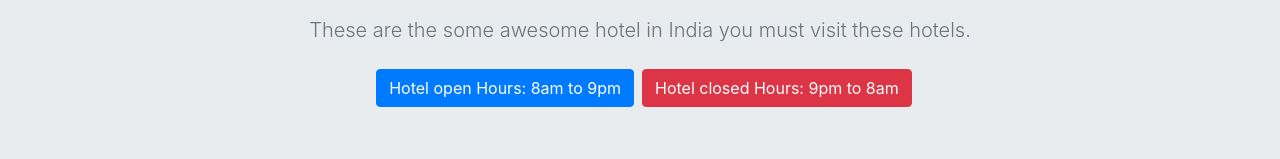
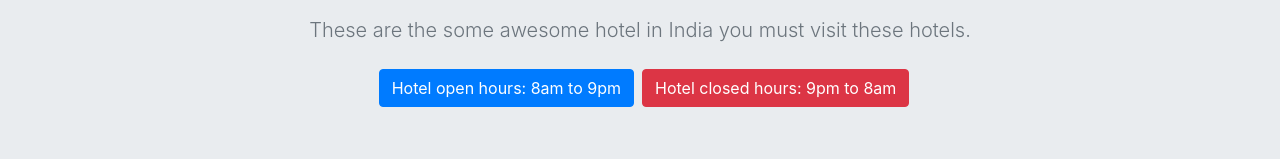
Before and after one commit to Nitin1604/HotelManagement, a React (Create React App) app: page /about in a window 1280 px wide. Shown: the part 161-320 px from the top of the page. Built offline with nearby package versions, Linux system fonts and the light colour scheme; the HTML template or start-up script is replaced by a standard one.

Commit message:
About.js page updated

```diff
--- a/src/Components/About.js
+++ b/src/Components/About.js
@@ -27,8 +27,8 @@ const AboutComponent = () => {
                             <h1>Best Hotel in India</h1>
                             <p className="lead text-muted">These are the some awesome hotel in India you must visit these hotels.</p>
                             <p>
-                                <a href="#" className="btn btn-primary my-2 mx-2">Hotel open Hours: 8am to 9pm</a>
-                                <a href="#" className="btn btn-danger my-2">Hotel closed Hours: 9pm to 8am</a>
+                                <a href="#" className="btn btn-primary my-2 mx-2">Hotel open hours: 8am to 9pm</a>
+                                <a href="#" className="btn btn-danger my-2">Hotel closed hours: 9pm to 8am</a>
                             </p>
                         </div>
                     </section>
```
